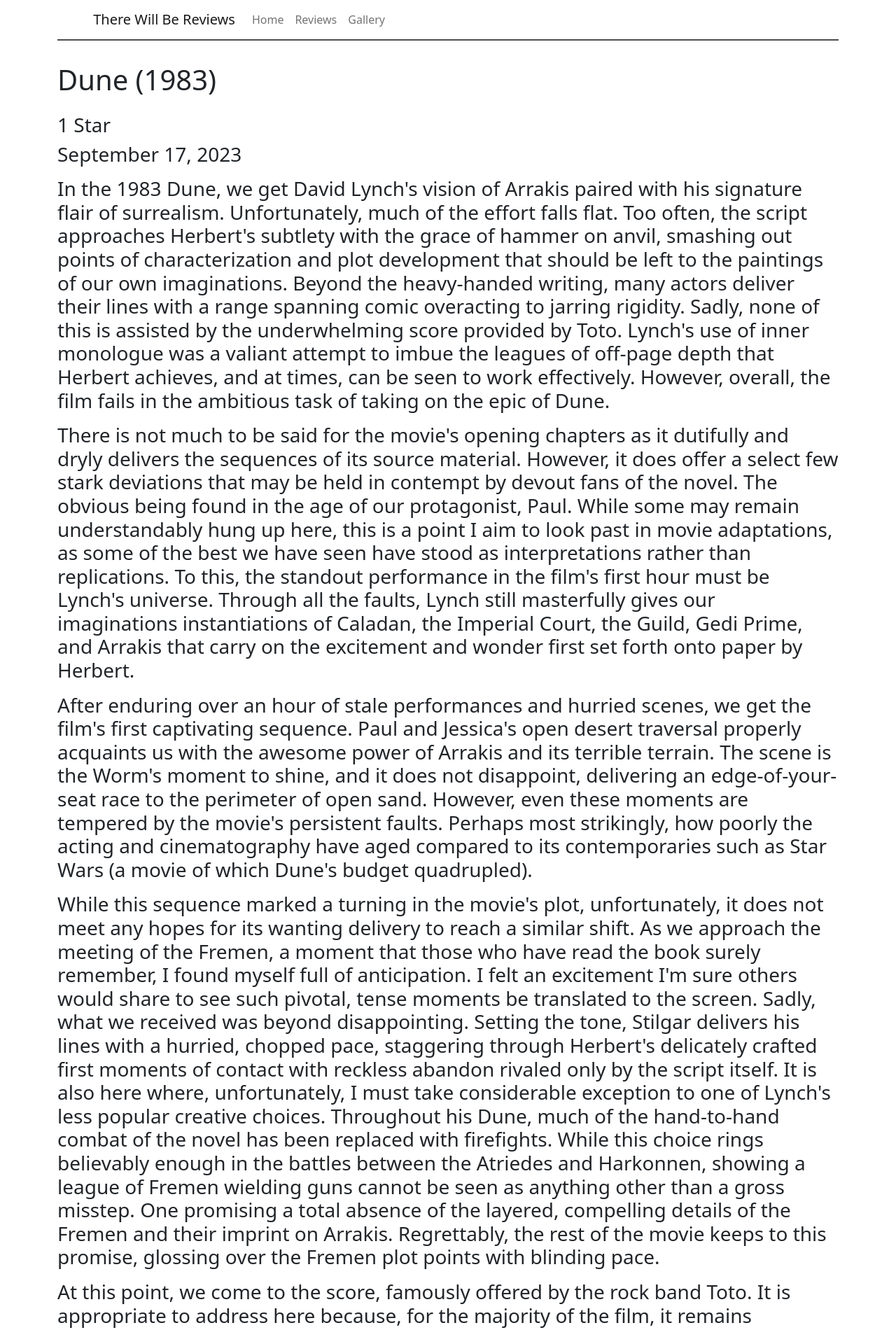
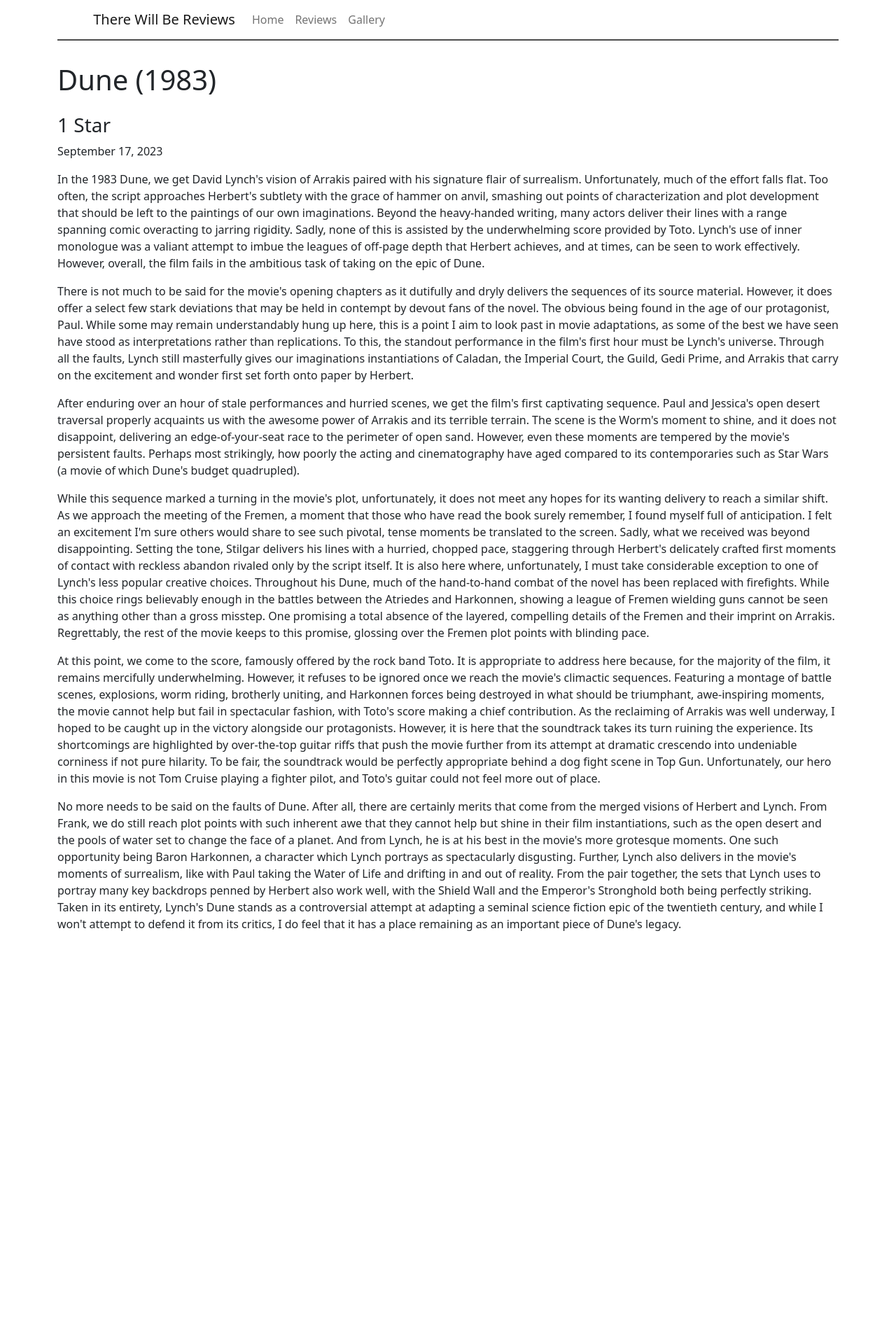
Before and after one commit to benlazarine/therewillbereviews.github.io, a Jekyll site: the page built from reviews/dune-1983.html, in a window 1280 px wide. Shown: the top 1900 px of the page at 70% size. Built offline with Jekyll 4.4.1, drawn with Linux system fonts in a browser that asks for light colours; after the commit the page ends 1380 px from its top, so only the background shows below that.

```diff
--- a/reviews/dune-1983.html
+++ b/reviews/dune-1983.html
@@ -5,8 +5,8 @@ layout: default_2
   <div class="page">
         <h1 class="page-title">Dune (1983)</h1>
   <div class="mt-4">
-  <h3>1 Star<h3>
-  <p>September 17, 2023<p>
+  <h3>1 Star</h3>
+  <p>September 17, 2023</p>
 <p>In the 1983 Dune, we get David Lynch's vision of Arrakis paired with his signature flair of surrealism. Unfortunately, much of the effort falls flat.
   Too often, the script approaches Herbert's subtlety with the grace of hammer on anvil, smashing out points of characterization and plot development that
     should be left to the paintings of our own imaginations. Beyond the heavy-handed writing, many actors deliver their lines with a range spanning comic
```
